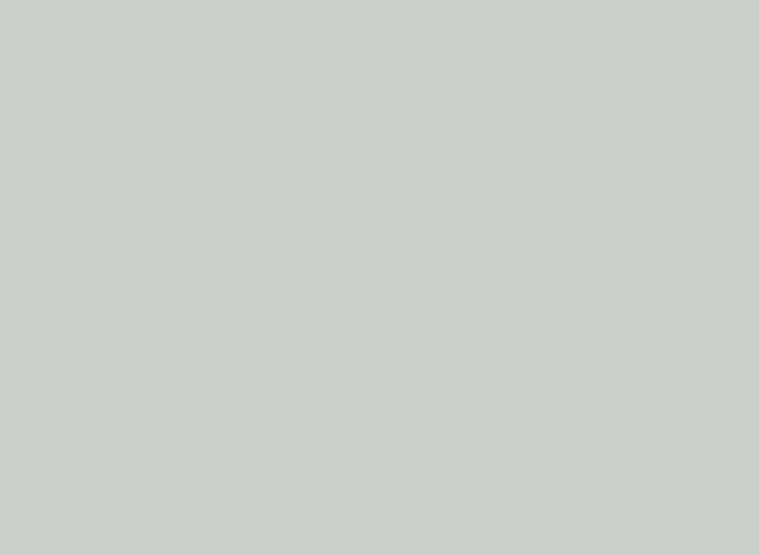
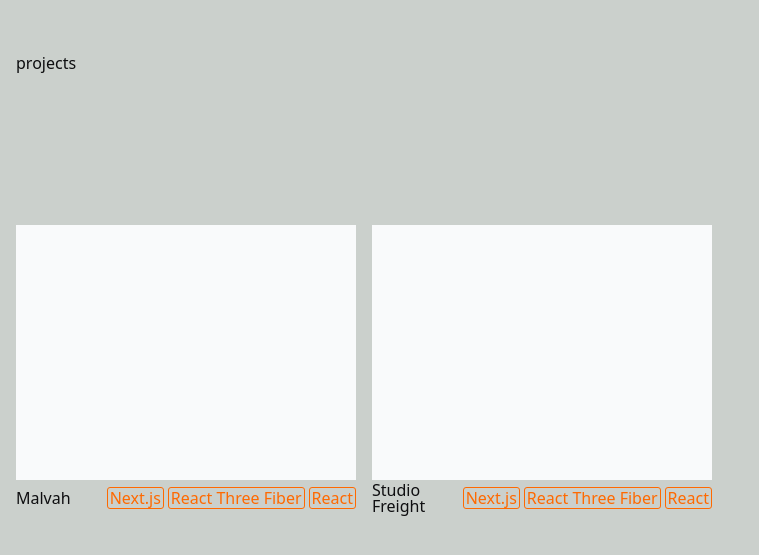
Before and after one commit to aaikon/portfolio, a React (Vite) app: page / in a window 1280 px wide. Shown: the part 481-1036 px from the top of the page, without its empty margins (0-759 px from the left). Before the commit the page ends 800 px from the top, so only its background shows below. Built offline with nearby package versions, Linux system fonts and the light colour scheme.

Commit message:
Add project and tag components; update header and projects layout

```diff
--- a/src/App.jsx
+++ b/src/App.jsx
@@ -1,9 +1,12 @@
 import Header from "./components/Header";
+import Projects from "./components/Projects";
 
 const App = () => {
   return (
     <div className="w-full p-[16px]">
       <Header />
+      <div className="h-[300px]" />
+      <Projects />
     </div>
   );
 };
--- a/src/components/Header.jsx
+++ b/src/components/Header.jsx
@@ -1,6 +1,6 @@
 const Header = () => {
   return (
-    <header className="flex flex-row gap-[16px]">
+    <div className="flex h-auto w-full flex-row gap-[16px]">
       <div className="flex w-full flex-row gap-[16px]">
         <div className="h-[220px] w-[200px] bg-[#888888]" />
         <p>arttu ikonen</p>
@@ -17,7 +17,7 @@ const Header = () => {
         <p>Linked In</p>
         <p>GitHub</p>
       </div>
-    </header>
+    </div>
   );
 };
 
--- /dev/null
+++ b/src/components/Project.jsx
@@ -0,0 +1,17 @@
+import Tag from "./Tag";
+
+const Project = ({ title, imgage, tags }) => {
+  return (
+    <div className="flex aspect-[1.15/1] h-[292.65px] w-[340px] flex-col">
+      <div className="aspect-4/3 h-[255px] w-[340px] bg-gray-50" />
+      <div className="flex h-full w-full flex-row items-center justify-center gap-[4px]">
+        <p className="w-full">{title}</p>
+        {tags.map((t) => (
+          <Tag key={t} text={t} />
+        ))}
+      </div>
+    </div>
+  );
+};
+
+export default Project;
--- /dev/null
+++ b/src/components/Projects.jsx
@@ -0,0 +1,21 @@
+import Project from "./Project";
+
+const Projects = () => {
+  return (
+    <div className="flex h-[600px] w-full flex-wrap gap-[16px]">
+      <p>projects</p>
+      <div className="flex w-full gap-[16px]">
+        <Project
+          title={"Malvah"}
+          tags={["Next.js", "React Three Fiber", "React"]}
+        />
+        <Project
+          title={"Studio Freight"}
+          tags={["Next.js", "React Three Fiber", "React"]}
+        />
+      </div>
+    </div>
+  );
+};
+
+export default Projects;
--- /dev/null
+++ b/src/components/Tag.jsx
@@ -0,0 +1,9 @@
+const Tag = ({ text }) => {
+  return (
+    <p className="rounded-[3px] border-[0.5px] p-[2px] text-nowrap text-orange-500">
+      {text}
+    </p>
+  );
+};
+
+export default Tag;
--- a/src/index.css
+++ b/src/index.css
@@ -5,8 +5,8 @@
   line-height: 1;
   font-weight: 400;
 
-  --cl-black: #0E0E10;
-  --cl-white: #CBD0CC;
+  --cl-black: #0e0e10;
+  --cl-white: #cbd0cc;
 
   color-scheme: light dark;
   color: var(--cl-white);
```
